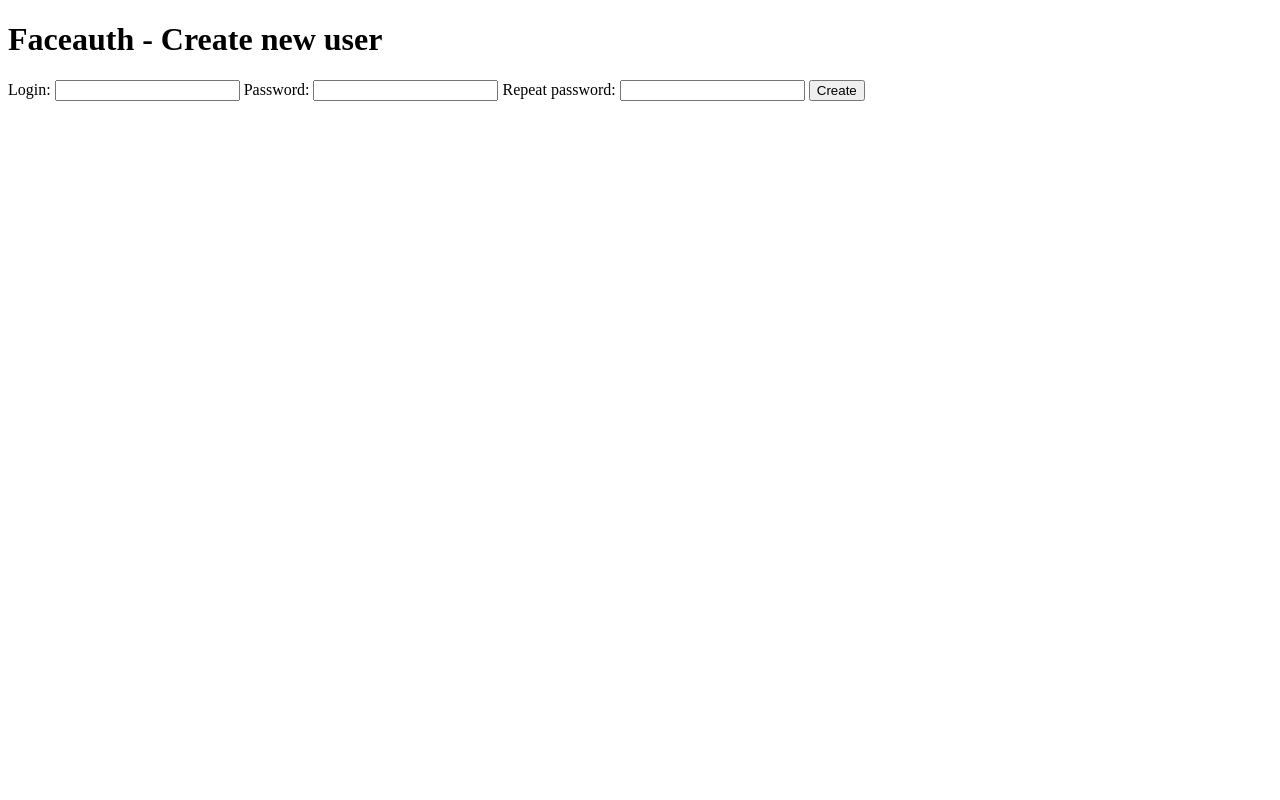
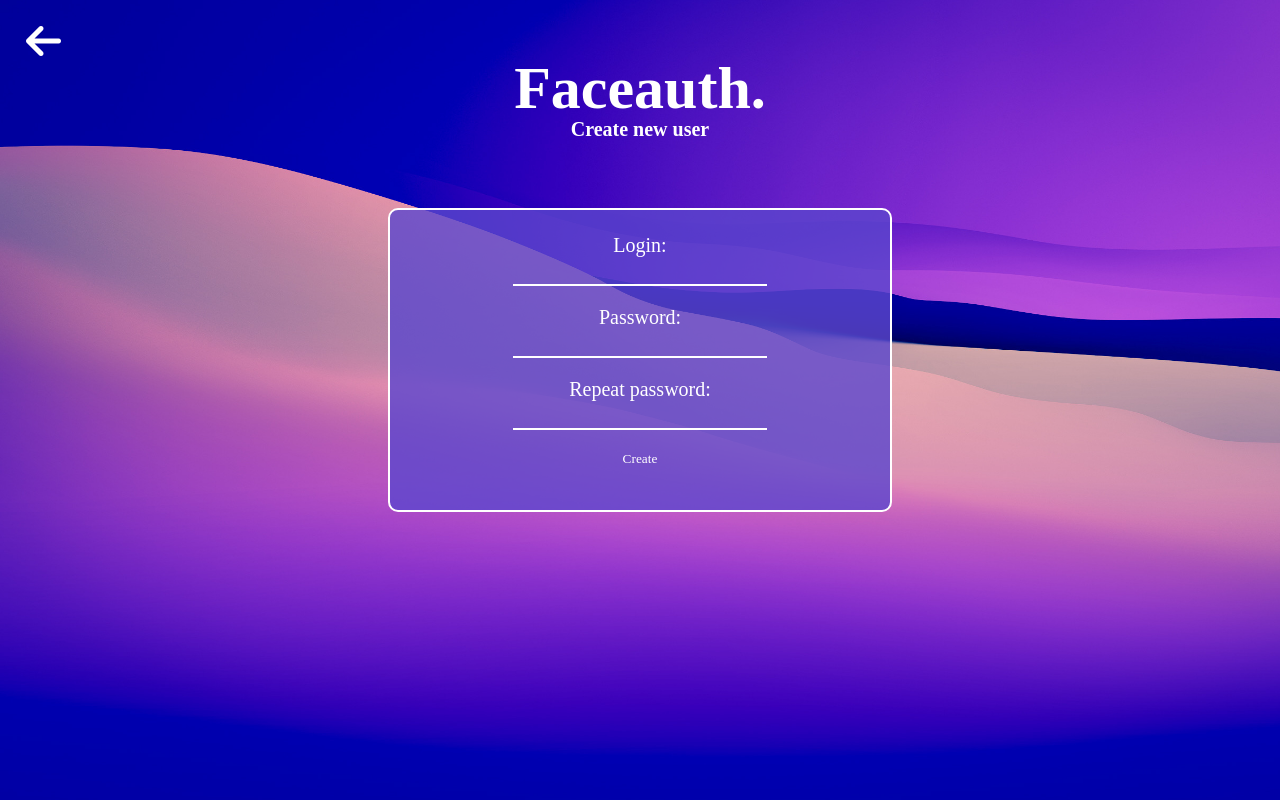
Before and after one commit to 5ZYSZ3K/faceauth, a Django app: template faceauth/templates/create_user.html in a window 1280 px wide. Run offline with Django 4.2, Linux system fonts and the light colour scheme; the template is opened without the code that fills it, so the values that code supplies are empty; some libraries are stand-ins or nearby versions.

Commit message:
new style

```diff
--- a/faceauth/templates/create_user.html
+++ b/faceauth/templates/create_user.html
@@ -4,15 +4,20 @@
     <meta charset="UTF-8">
     <meta name="viewport" content="width=device-width, initial-scale=1.0">
     <title>Faceauth</title>
+    <link rel="stylesheet" href="create_user_style.css">
+      <script src="https://kit.fontawesome.com/43391af0ce.js" crossorigin="anonymous"></script>
 </head>
 <body>
 
     <header>
-        <h1>Faceauth - Create new user</h1>
+        <h1>Faceauth.</h1>
+        <h2>Create new user</h2>
     </header>
     <p></p>
 
     <form id="addUser" method="post">
+        <a href="/login/"><button type="button" id="go_back_button" class="fa-solid fa-arrow-left" title="Go back"></button></a>
+        <div id="create_section">
           <label for="new_username">Login:</label>
           <input type="text" id="new_username" name="new_username" required>
 
@@ -21,7 +26,8 @@
           <label for="new_password_repeat">Repeat password:</label>
           <input type="password" id="new_password_repeat" name="new_password_repeat" required>
 
-        <button type="submit">Create</button>
+          <button type="submit" id="create_button">Create</button>
+        </div>
     </form>
     <div id="response"></div>
     <script>
--- /dev/null
+++ b/faceauth/templates/create_user_style.css
@@ -0,0 +1,98 @@
+body {
+  background-color: #2c7c81;
+  display: flex;
+  flex-direction: column;
+  align-items: center;
+  justify-content: center;
+  height: 100%;
+  background-image: url('tlo.jpg');
+  background-repeat: no-repeat;
+  background-size: cover;
+  background-attachment: fixed;
+}
+
+h1, h2 {
+  position: relative;
+  font-family: 'Cascadia Code';
+  color: rgb(255, 255, 255);
+  transform: translate(-50%, -50%);
+  left: 50%;
+  width: 100%;
+  display: flex;
+}
+
+h1 {
+  top: 40px;
+  font-size: 60px;
+  margin-bottom: -5px;
+}
+
+h2 {
+  justify-content: center;
+  font-size: 20px;
+}
+
+#create_section {
+  margin-top: 60px;
+  position: relative;
+  font-family: 'Cascadia Code';
+  color: rgb(255, 255, 255);
+  transform: translate(-50%, -50%);
+  left: 50%;
+  width: 100%;
+  justify-content: center;
+  align-items: center;
+  display: flex;
+  top: 100px;
+  font-size: 20px;
+  width: 500px;
+  height: 300px;
+  background-color: rgba(92, 70, 206, 0.8);
+  border: 2px solid #ffffff;
+  border-radius: 10px;
+  flex-direction: column;
+}
+
+input {
+  width: 250px;
+  margin-bottom: 20px;
+  padding-top: 10px;
+  background-color: transparent;
+  border: none;
+  border-bottom: 2px solid #ffffff;
+  outline: none;
+  font-family: 'Cascadia Code';
+  color: rgb(255, 255, 255);
+}
+
+input:focus {
+  border: none;
+}
+
+#go_back_button, #create_button {
+  background-color: transparent;
+  border: none;
+  color: #ffffff;
+}
+
+#go_back_button {
+  position: absolute;
+  top: 20px;
+  left: 20px;
+  font-size: 40px;
+}
+
+#create_button {
+  font-family: 'Cascadia Code';
+  padding-bottom: 20px;
+  font_size: 20px;
+}
+
+#go_back_button:hover, #create_button:hover {
+  color: rgba(255, 255, 255, 0.5);
+}
+
+#go_back_button:hover::before {
+  color: rgba(255, 255, 255, 0.5);
+  content: attr(title);
+}
```
Also changed, not shown: faceauth/templates/login.html (+17 -12 lines), faceauth/templates/login_style.css (added, +83 -0 lines), faceauth/templates/tlo.jpg (added). Lines whose indentation alone changed are shown as unchanged.
